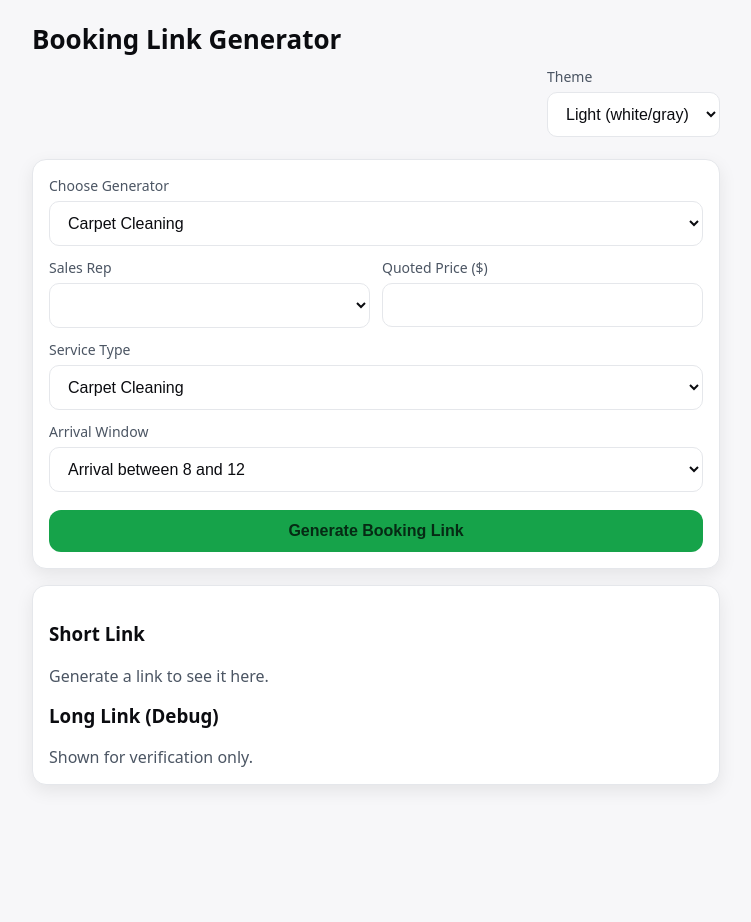
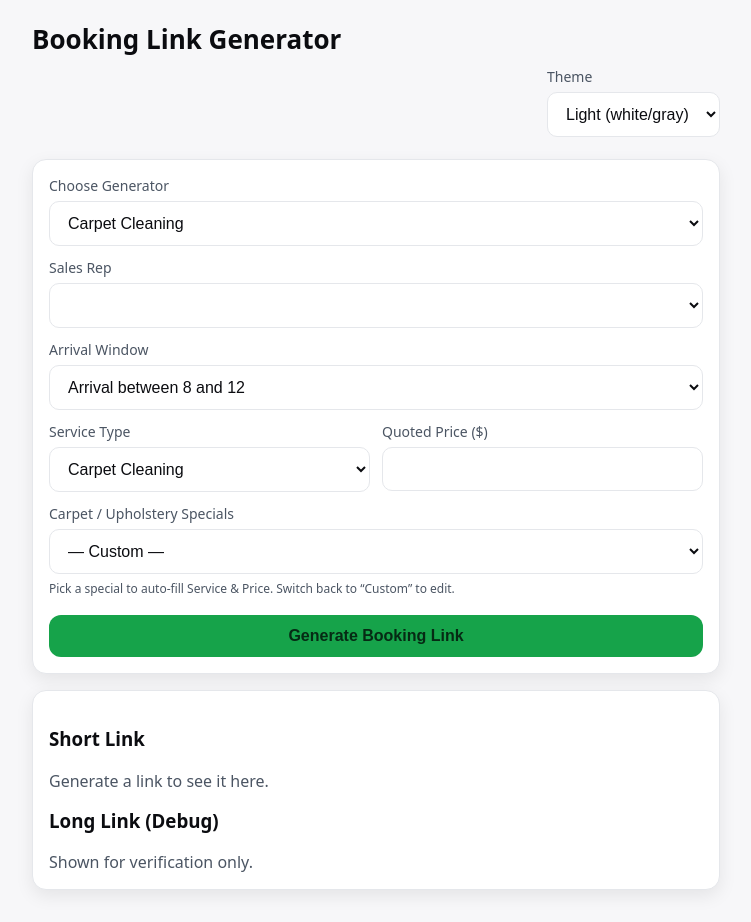
Before and after one commit to Samedaysteamer/booking-link-generator, a React (Vite) app: page / in a window 1280 px wide. Shown: the whole page, without its empty margins (264-1015 px from the left). Before the commit the page ends 817 px from the top, so only its background shows below. Built offline with nearby package versions, Linux system fonts and the light colour scheme.

Commit message:
Update App.jsx

```diff
--- a/App.jsx
+++ b/App.jsx
@@ -10,14 +10,17 @@ export default function App() {
     cls.add(`theme-${theme}`);
   }, [theme]);
 
-  // ---------- Core state (your existing defaults) ----------
+  // ---------- Core state ----------
   const [mode, setMode] = useState('carpet');
   const [salesRep, setSalesRep] = useState('');
 
   const [serviceType, setServiceType] = useState('Carpet Cleaning');
   const [quotedPrice, setQuotedPrice] = useState('');
+
+  // Carpet/Duct arrival window
   const [arrivalWindow, setArrivalWindow] = useState('Arrival between 8 and 12');
 
+  // Moving fields
   const [blockPrice, setBlockPrice] = useState('');
   const [blockHours, setBlockHours] = useState('2');
   const [additionalRate, setAdditionalRate] = useState('');
@@ -26,40 +29,60 @@ export default function App() {
   const [truckInfo, setTruckInfo] = useState(''); // "" = one truck, "2" = 2 trucks
   const [truckSize, setTruckSize] = useState('17');
 
-  const [generatedLink, setGeneratedLink] = useState(''); // short link to send
-  const [rawLink, setRawLink] = useState('');             // long link debug
+  const [generatedLink, setGeneratedLink] = useState(''); // short link
+  const [rawLink, setRawLink] = useState('');             // long link
   const [copied, setCopied] = useState(false);
 
-  // ---------- NEW: Moving Specials ----------
-  // custom = original behavior
+  // ---------- Specials ----------
+  // Moving specials
   const [movingSpecial, setMovingSpecial] = useState('custom');
-
-  const applySpecial = (value) => {
+  const applyMovingSpecial = (value) => {
     setMovingSpecial(value);
-
     if (value === 'special_2men') {
-      // $300 / $150 — 2 Men, 2×17'
       setBlockPrice('300'); setBlockHours('2'); setAdditionalRate('150');
       setNumMovers('2'); setTruckInfo('2'); setTruckSize('17');
     } else if (value === 'special_4men') {
-      // $600 / $300 — 4 Men, 2×17'
       setBlockPrice('600'); setBlockHours('2'); setAdditionalRate('300');
       setNumMovers('4'); setTruckInfo('2'); setTruckSize('17');
     } else if (value === 'special_260') {
-      // ✅ NEW: $260 / $130 — 2 Men, 1×17'
       setBlockPrice('260'); setBlockHours('2'); setAdditionalRate('130');
       setNumMovers('2'); setTruckInfo(''); setTruckSize('17');
     } else if (value === 'special_delivery') {
-      // ✅ NEW: Delivery $150 first 1 hr / $150 addl — 2 Men, 1×17'
       setBlockPrice('150'); setBlockHours('1'); setAdditionalRate('150');
       setNumMovers('2'); setTruckInfo(''); setTruckSize('17');
     }
-    // if "custom", leave current inputs as-is
   };
+  const movingLocked = movingSpecial !== 'custom';
 
-  const disableWhenSpecial = movingSpecial !== 'custom';
+  // Carpet/Upholstery specials
+  const [carpetSpecial, setCarpetSpecial] = useState('custom');
+  const applyCarpetSpecial = (value) => {
+    setCarpetSpecial(value);
+    if (value === 'cc150') { setServiceType('Carpet Cleaning'); setQuotedPrice('150'); }
+    else if (value === 'cc200') { setServiceType('Carpet Cleaning'); setQuotedPrice('200'); }
+    else if (value === 'cc250') { setServiceType('Carpet Cleaning'); setQuotedPrice('250'); }
+    else if (value === 'cc300') { setServiceType('Carpet Cleaning'); setQuotedPrice('300'); }
+    else if (value === 'up200') { setServiceType('Upholstery Cleaning'); setQuotedPrice('200'); }
+    else if (value === 'up250') { setServiceType('Upholstery Cleaning'); setQuotedPrice('250'); }
+    else if (value === 'up300') { setServiceType('Upholstery Cleaning'); setQuotedPrice('300'); }
+  };
+  const carpetLocked = carpetSpecial !== 'custom';
 
-  // ---------- Link Generator (your logic, intact) ----------
+  // Duct specials
+  const [ductSpecial, setDuctSpecial] = useState('custom');
+  const applyDuctSpecial = (value) => {
+    setDuctSpecial(value);
+    if (value === 'deep500') {
+      setServiceType('Deep Duct Cleaning (No Furnace)'); setQuotedPrice('500');
+    } else if (value === 'deep600') {
+      setServiceType('Deep Duct Cleaning with Furnace'); setQuotedPrice('600');
+    } else if (value === 'deep1200') {
+      setServiceType('Deep Duct Cleaning (Two Units with Furnace)'); setQuotedPrice('1200');
+    }
+  };
+  const ductLocked = ductSpecial !== 'custom';
+
+  // ---------- Link Generator (unchanged logic) ----------
   const generateLink = () => {
     let summary = '';
     let baseUrl = '';
@@ -109,7 +132,7 @@ CashApp payment $5 fee
       else if (movingArrival === 'Arrival between 1 and 3')   { arrivalStart = '1 PM';  arrivalEnd = '3 PM';  }
       else if (movingArrival === 'Arrival between 3 to 5')    { arrivalStart = '3 PM';  arrivalEnd = '5 PM';  }
 
-      setServiceType('Moving'); // keep your existing behavior
+      setServiceType('Moving');
     }
 
     const encodedSummary = encodeURIComponent(summary);
@@ -127,7 +150,6 @@ CashApp payment $5 fee
     setRawLink(fullLink);
     setCopied(false);
 
-    // Shorten via your Vercel serverless function
     fetch(`/api/shorten?url=${encodeURIComponent(fullLink)}`)
       .then(r => r.json())
       .then(({ shortUrl }) => setGeneratedLink(shortUrl || fullLink))
@@ -159,6 +181,7 @@ CashApp payment $5 fee
       </div>
 
       <div className="card">
+        {/* Generator type */}
         <div className="form-group">
           <label>Choose Generator</label>
           <select value={mode} onChange={(e) => setMode(e.target.value)}>
@@ -168,8 +191,8 @@ CashApp payment $5 fee
           </select>
         </div>
 
-        <div className="form-row">
-          <div className="form-group half">
+        {/* Sales Rep */}
+        <div className="form-group">
           <label>Sales Rep</label>
           <select value={salesRep} onChange={(e) => setSalesRep(e.target.value)}>
             <option value=""> </option>
@@ -179,19 +202,49 @@ CashApp payment $5 fee
           </select>
         </div>
 
-          {(mode === 'carpet' || mode === 'duct') && (
-            <div className="form-group half">
-              <label>Quoted Price ($)</label>
-              <input type="number" value={quotedPrice} onChange={(e) => setQuotedPrice(e.target.value)} />
-            </div>
+        {/* ARRIVAL WINDOW — moved directly under Sales Rep */}
+        <div className="form-group">
+          <label>Arrival Window</label>
+          {mode === 'moving' ? (
+            <select value={movingArrival} onChange={(e) => setMovingArrival(e.target.value)}>
+              <option>Arrival between 7 and 9</option>
+              <option>Arrival between 9 to 11</option>
+              <option>Arrival between 11 and 1</option>
+              <option>Arrival between 1 and 3</option>
+              <option>Arrival between 3 to 5</option>
+            </select>
+          ) : (
+            <select value={arrivalWindow} onChange={(e) => setArrivalWindow(e.target.value)}>
+              {(mode === 'carpet') && (
+                <>
+                  <option>Arrival between 8 and 12</option>
+                  <option>Arrival between 10 and 2</option>
+                  <option>Arrival between 12 and 4</option>
+                  <option>Arrival between 1 and 5</option>
+                  <option>Arrival between 3 and 7</option>
+                </>
+              )}
+              {(mode === 'duct') && (
+                <>
+                  <option>Arrival between 8 and 12</option>
+                  <option>Arrival between 1 and 5</option>
+                </>
+              )}
+            </select>
           )}
         </div>
 
+        {/* CARPET / DUCT FIELDS */}
         {(mode === 'carpet' || mode === 'duct') && (
           <>
-            <div className="form-group">
+            <div className="form-row">
+              <div className="form-group half">
                 <label>Service Type</label>
-              <select value={serviceType} onChange={(e) => setServiceType(e.target.value)}>
+                <select
+                  value={serviceType}
+                  onChange={(e) => setServiceType(e.target.value)}
+                  disabled={mode==='carpet' ? carpetLocked : ductLocked}
+                >
                   {mode === 'carpet' && (
                     <>
                       <option>Carpet Cleaning</option>
@@ -201,6 +254,7 @@ CashApp payment $5 fee
                   )}
                   {mode === 'duct' && (
                     <>
+                      <option value="Dryer Vent Cleaning">Dryer Vent Cleaning</option>
                       <option value="Basic Duct Cleaning">Basic Duct Cleaning</option>
                       <option value="Deep Duct Cleaning">Deep Duct Cleaning</option>
                       <option value="Basic Duct Cleaning with Furnace">Basic Duct Cleaning with Furnace</option>
@@ -214,52 +268,73 @@ CashApp payment $5 fee
                 </select>
               </div>
 
+              <div className="form-group half">
+                <label>Quoted Price ($)</label>
+                <input
+                  type="number"
+                  value={quotedPrice}
+                  onChange={(e) => setQuotedPrice(e.target.value)}
+                  disabled={mode==='carpet' ? carpetLocked : ductLocked}
+                />
+              </div>
+            </div>
+
+            {/* Specials */}
+            {mode === 'carpet' && (
               <div className="form-group">
-              <label>Arrival Window</label>
-              <select value={arrivalWindow} onChange={(e) => setArrivalWindow(e.target.value)}>
-                {mode === 'carpet' && (
-                  <>
-                    <option>Arrival between 8 and 12</option>
-                    <option>Arrival between 10 and 2</option>
-                    <option>Arrival between 12 and 4</option>
-                    <option>Arrival between 1 and 5</option>
-                    <option>Arrival between 3 and 7</option>
-                  </>
+                <label>Carpet / Upholstery Specials</label>
+                <select value={carpetSpecial} onChange={(e) => applyCarpetSpecial(e.target.value)}>
+                  <option value="custom">— Custom —</option>
+                  <option value="cc150">Carpet Cleaning — $150</option>
+                  <option value="cc200">Carpet Cleaning — $200</option>
+                  <option value="cc250">Carpet Cleaning — $250</option>
+                  <option value="cc300">Carpet Cleaning — $300</option>
+                  <option value="up200">Upholstery Cleaning — $200</option>
+                  <option value="up250">Upholstery Cleaning — $250</option>
+                  <option value="up300">Upholstery Cleaning — $300</option>
+                </select>
+                <small className="hint">Pick a special to auto-fill Service &amp; Price. Switch back to “Custom” to edit.</small>
+              </div>
             )}
+
             {mode === 'duct' && (
-                  <>
-                    <option>Arrival between 8 and 12</option>
-                    <option>Arrival between 1 and 5</option>
-                  </>
+              <div className="form-group">
+                <label>Duct Cleaning Specials</label>
+                <select value={ductSpecial} onChange={(e) => applyDuctSpecial(e.target.value)}>
+                  <option value="custom">— Custom —</option>
+                  <option value="deep500">Deep Cleaning (No Furnace) — $500</option>
+                  <option value="deep600">Deep Cleaning with Furnace — $600</option>
+                  <option value="deep1200">Deep Cleaning (Two Units with Furnace) — $1200</option>
+                </select>
+                <small className="hint">Specials set Service &amp; Price. Switch back to “Custom” to edit.</small>
+              </div>
             )}
-              </select>
-            </div>
           </>
         )}
 
+        {/* MOVING FIELDS */}
         {mode === 'moving' && (
           <>
-            {/* Specials */}
             <div className="form-group">
               <label>Moving Specials</label>
-              <select value={movingSpecial} onChange={(e) => applySpecial(e.target.value)}>
+              <select value={movingSpecial} onChange={(e) => applyMovingSpecial(e.target.value)}>
                 <option value="custom">— Custom —</option>
                 <option value="special_2men">$300 first 2 hrs / $150 addl — 2 Men, 2×17′ trucks</option>
                 <option value="special_4men">$600 first 2 hrs / $300 addl — 4 Men, 2×17′ trucks</option>
-                <option value="special_260">NEW: $260 first 2 hrs / $130 addl — 2 Men, 1×17′ truck</option>
-                <option value="special_delivery">NEW: Delivery $150 first 1 hr / $150 addl — 2 Men, 1×17′ truck</option>
+                <option value="special_260">$260 first 2 hrs / $130 addl — 2 Men, 1×17′ truck</option>
+                <option value="special_delivery">Delivery $150 first 1 hr / $150 addl — 2 Men, 1×17′ truck</option>
               </select>
-              <small className="hint">Pick a special, then choose the arrival window. Switch back to “Custom” to edit fields.</small>
+              <small className="hint">Pick a special, then choose the arrival window above. Switch back to “Custom” to edit fields.</small>
             </div>
 
             <div className="form-row">
               <div className="form-group half">
                 <label>Quoted Price for First Block ($)</label>
-                <input type="number" value={blockPrice} onChange={(e) => setBlockPrice(e.target.value)} disabled={disableWhenSpecial} />
+                <input type="number" value={blockPrice} onChange={(e) => setBlockPrice(e.target.value)} disabled={movingLocked} />
               </div>
               <div className="form-group half">
                 <label>Duration of First Block (hrs)</label>
-                <select value={blockHours} onChange={(e) => setBlockHours(e.target.value)} disabled={disableWhenSpecial}>
+                <select value={blockHours} onChange={(e) => setBlockHours(e.target.value)} disabled={movingLocked}>
                   <option value="2">2</option>
                   <option value="3">3</option>
                   <option value="1">1</option>
@@ -270,45 +345,34 @@ CashApp payment $5 fee
             <div className="form-row">
               <div className="form-group half">
                 <label>Additional Hour Rate ($)</label>
-                <input type="number" value={additionalRate} onChange={(e) => setAdditionalRate(e.target.value)} disabled={disableWhenSpecial} />
+                <input type="number" value={additionalRate} onChange={(e) => setAdditionalRate(e.target.value)} disabled={movingLocked} />
               </div>
               <div className="form-group half">
-                <label>Arrival Window</label>
-                <select value={movingArrival} onChange={(e) => setMovingArrival(e.target.value)}>
-                  <option>Arrival between 7 and 9</option>
-                  <option>Arrival between 9 to 11</option>
-                  <option>Arrival between 11 and 1</option>
-                  <option>Arrival between 1 and 3</option>
-                  <option>Arrival between 3 to 5</option>
+                <label>Number of Movers</label>
+                <select value={numMovers} onChange={(e) => setNumMovers(e.target.value)} disabled={movingLocked}>
+                  <option value="2">2</option>
+                  <option value="3">3</option>
+                  <option value="4">4</option>
                 </select>
               </div>
             </div>
 
             <div className="form-row">
               <div className="form-group half">
-                <label>Number of Movers</label>
-                <select value={numMovers} onChange={(e) => setNumMovers(e.target.value)} disabled={disableWhenSpecial}>
-                  <option value="2">2</option>
-                  <option value="3">3</option>
-                  <option value="4">4</option>
-                </select>
-              </div>
-              <div className="form-group half">
                 <label>Number of Trucks (blank if one)</label>
-                <select value={truckInfo} onChange={(e) => setTruckInfo(e.target.value)} disabled={disableWhenSpecial}>
+                <select value={truckInfo} onChange={(e) => setTruckInfo(e.target.value)} disabled={movingLocked}>
                   <option value=""></option>
                   <option value="2">2</option>
                 </select>
               </div>
-            </div>
-
-            <div className="form-group">
+              <div className="form-group half">
                 <label>Truck Size (Ft)</label>
-              <select value={truckSize} onChange={(e) => setTruckSize(e.target.value)} disabled={disableWhenSpecial}>
+                <select value={truckSize} onChange={(e) => setTruckSize(e.target.value)} disabled={movingLocked}>
                   <option value="17">17</option>
                   <option value="20">20</option>
                   <option value="26">26</option>
                 </select>
+              </div>
             </div>
           </>
         )}
```
Lines whose indentation alone changed are shown as unchanged.
